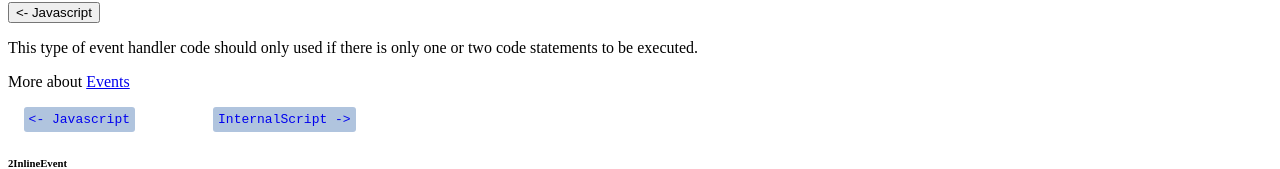
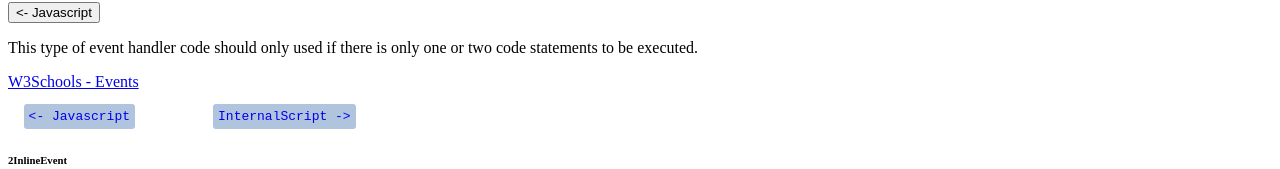
Before and after one commit to ljlclark/IntroToJavascript, a plain HTML site: page 2InlineEvent.html in a window 1280 px wide. Shown: the part 242-411 px from the top of the page. Drawn offline with Linux system fonts and the light colour scheme.

Commit message:
Update 2InlineEvent.html

```diff
--- a/2InlineEvent.html
+++ b/2InlineEvent.html
@@ -37,9 +37,7 @@
     This type of event handler code should only used if there is only one or
     two code statements to be executed.
   </p>
-  <p>
-    More about <a href="https://www.w3schools.com/js/js_events.asp">Events</a>
-  </p>
+  <a href="https://www.w3schools.com/js/js_events.asp">W3Schools - Events</a>
   <pre>
   <a href="1Javascript.html" class="button">&lt;- Javascript</a>          <a href="3InternalScript.html" class="button">InternalScript -&gt;</a></pre>
   <h6>2InlineEvent</h6>
```
